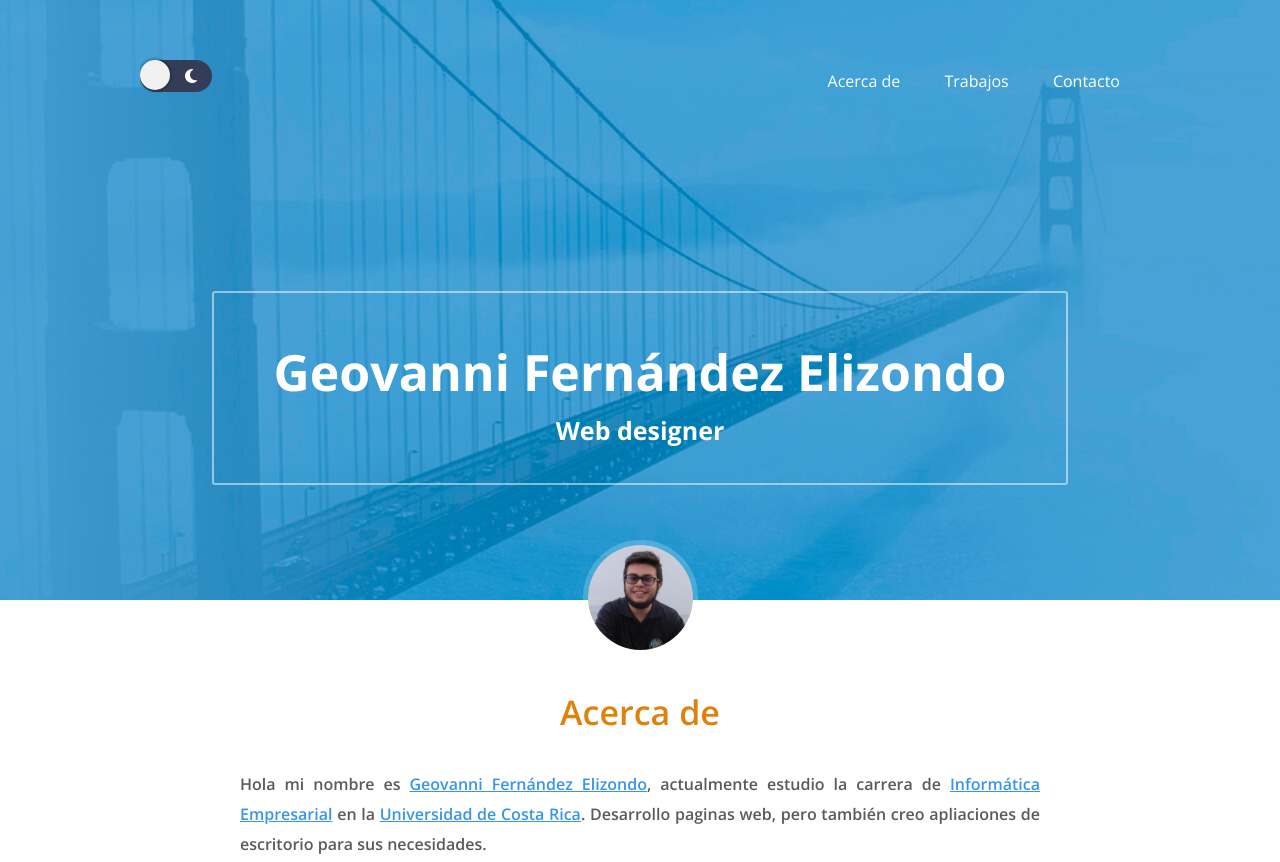
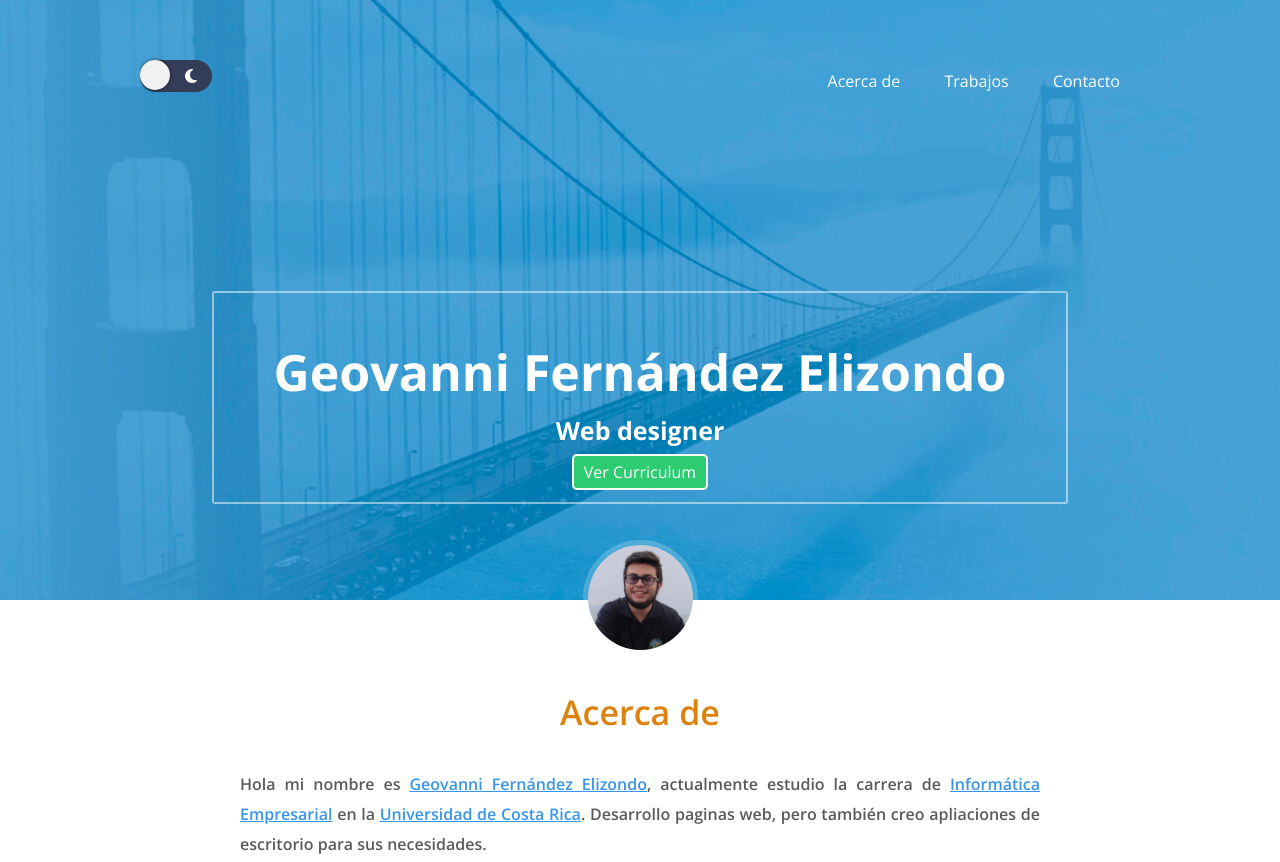
Before and after one commit to Geovanex24/portafolio-curso-multimedios, a website: page index.html in a window 1280 px wide. Shown: the top 862 px of the page. Drawn offline with nearby package versions, Linux system fonts and the light colour scheme.

Commit message:
Cambios finales

```diff
--- a/index.html
+++ b/index.html
@@ -28,6 +28,7 @@
 				<div class="containertext__text">
 					<h1 class="containertext__name">Geovanni Fernández Elizondo</h1>
 					<h2 class="containertext__profession">Web designer</h2>
+					<a href="https://www.dropbox.com/s/ddqrygmszlkgy3q/Fern%C3%A1ndez%20Elizondo%20Geovanni%20CV.pdf?dl=0" class="containertext__link" type="buttom">Ver Curriculum</a>
 				</div>
 			</div>
 		</div>
--- a/scss/layout/_header.scss
+++ b/scss/layout/_header.scss
@@ -29,4 +29,12 @@
         font-size: 25px;
 	    line-height: 25px;
     }
+    &__link{
+        padding: 5px 10px;
+        border-radius: 5px;
+        border: 2px solid #fff;
+        background: #2ecc71;
+        text-decoration: none;
+        color: #fff;
+    }
 }
```
Also changed, not shown: css/styles.css.
